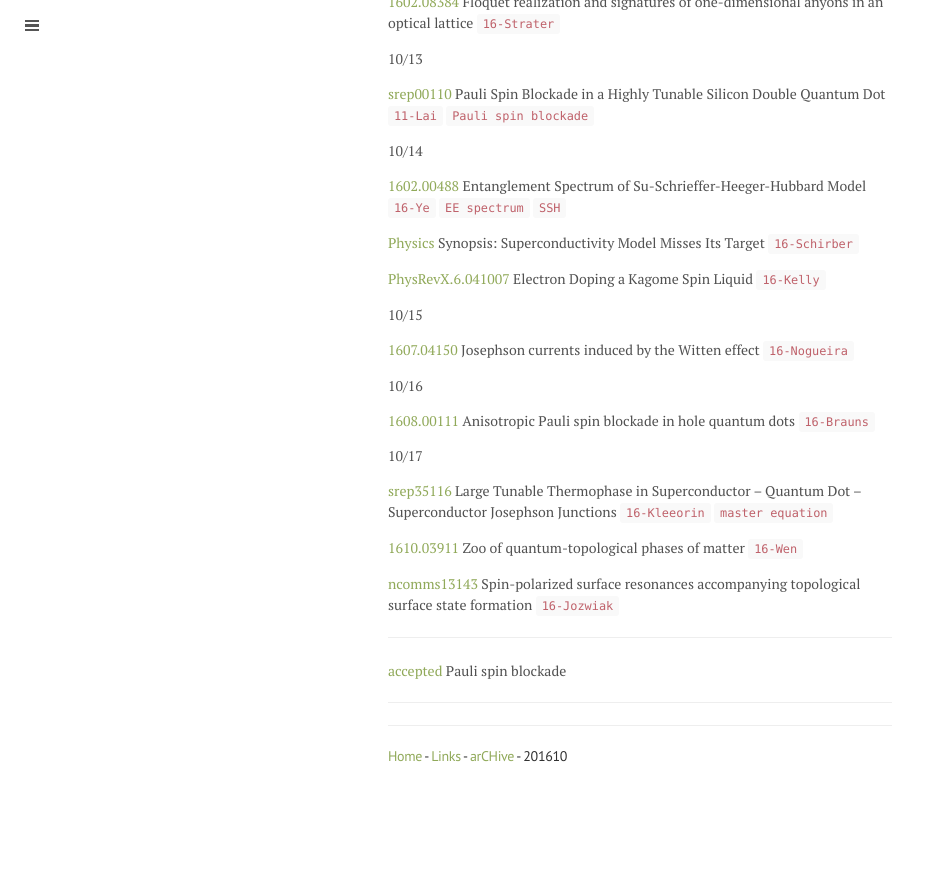
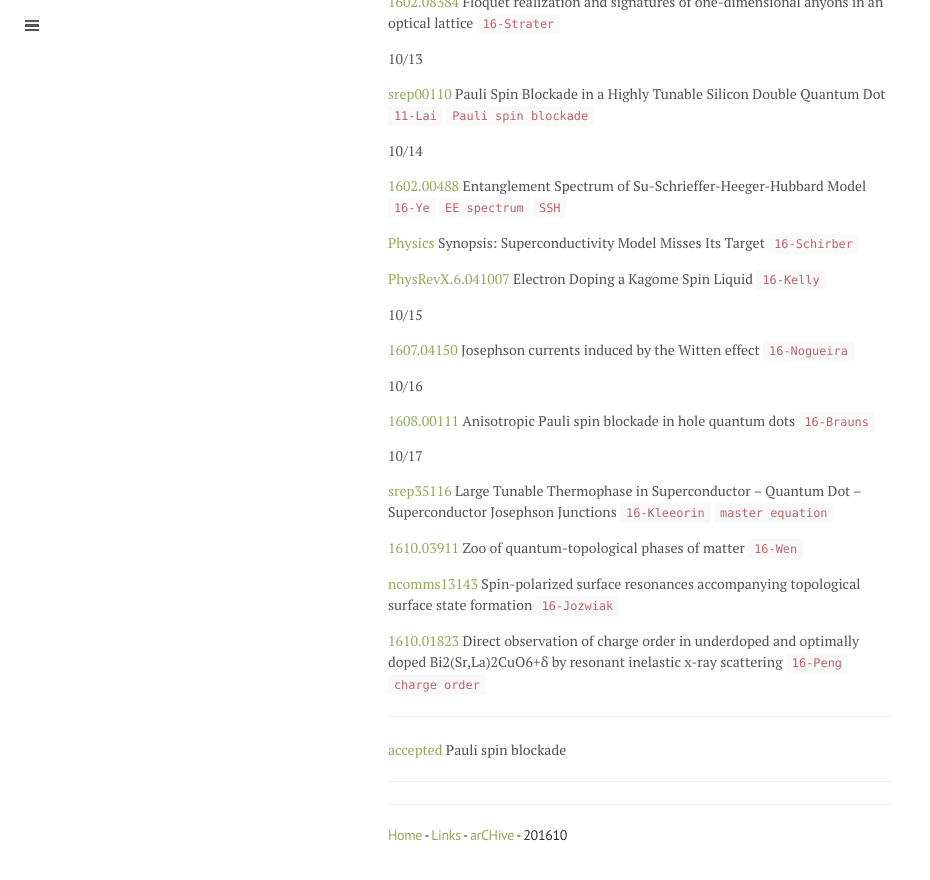
Before and after one commit to qkrwlsghdcjsworlt/work, a Jekyll site: the page built from 201610.md, in a window 1280 px wide and 900 px high, scrolled down 1621 px. Shown: the top 880 px of the window, without its empty margins (0-930 px from the left). Built offline with Jekyll 4.4.1, drawn with Linux system fonts in a browser that asks for light colours; formulas are drawn with MathJax 3; before the commit the page ends 2442 px from its top, so only the background shows below that.

Commit message:
“update”

```diff
--- a/201610.md
+++ b/201610.md
@@ -104,6 +104,7 @@ title: 201610
 [ncomms13143](http://www.nature.com/articles/ncomms13143) Spin-polarized surface resonances accompanying topological surface state formation `16-Jozwiak`
 
 
+[1610.01823](https://arxiv.org/abs/1610.01823) Direct observation of charge order in underdoped and optimally doped Bi2(Sr,La)2CuO6+δ by resonant inelastic x-ray scattering `16-Peng` `charge order`
 
 
 ---
```
